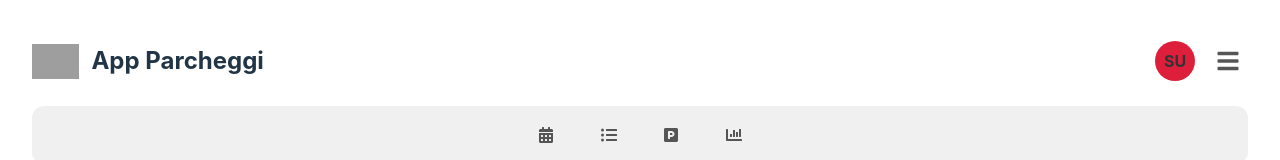
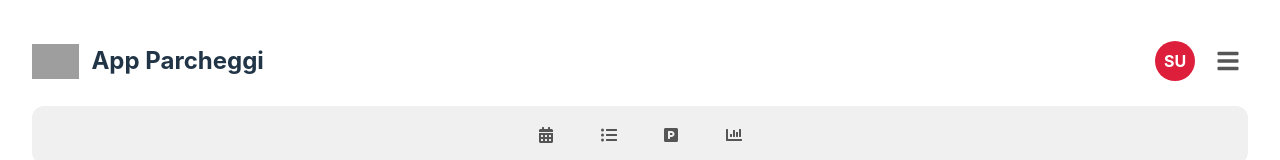
Before and after one commit to pdellibergoli/parkAppReserve, a React (Vite) app: page /profile in a window 1280 px wide. Shown: the top 160 px of the page. Built offline with nearby package versions, Linux system fonts and the light colour scheme; sample sign-in values are in the browser's storage; grey boxes are pictures that could not be loaded.

Commit message:
fix avatar colors

```diff
--- a/src/layouts/MainLayout.css
+++ b/src/layouts/MainLayout.css
@@ -44,7 +44,7 @@
   border-radius: 8px;
   color: #555; /* Icone grigio scuro */
   background-color: transparent;
-  transition: background-color .2s, color .2s;
+  transition: background-color 0.8s ease, color 0.8s ease; /* Transizione lenta e morbida (0.8s) */
 }
 .main-nav a span {
   display: none;
@@ -71,8 +71,7 @@
   width: 40px;
   height: 40px;
   border-radius: 50%;
-  background-color: #e0e0e0;
-  color: #333;
+  /* Rimosso background-color e color per permettere lo stile inline dinamico */
   display: flex;
   justify-content: center;
   align-items: center;
@@ -119,4 +118,4 @@
   flex-direction: column;
 }
 
-.dropdown-item{padding:.8rem 1.2rem;color:#333;text-decoration:none;display:block;background:0 0;border:none;width:100%;text-align:left;cursor:pointer}.dropdown-item:hover{background-color:#f0f0f0}.logout-btn{color:#DE1F3C}.logout-btn:hover{background-color:#DE1F3C;color:#fff}.user-details{padding:.8rem 1.2rem;cursor:default}.user-details p{margin:0;line-height:1.4}.user-details .user-email{font-size:.85rem;color:#666}.user-details:hover{background-color:transparent!important}.dropdown hr{border:none;border-top:1px solid #e0e0e0;margin:.5rem 0}
+.dropdown-item{padding:.8rem 1.2rem;color:#333;text-decoration:none;display:block;background:0 0;border:none;width:100%;text-align:left;cursor:pointer}.dropdown-item:hover{background-color:#f0f0f0}.logout-btn{color:#d93025}.logout-btn:hover{background-color:#d93025;color:#fff}.user-details{padding:.8rem 1.2rem;cursor:default}.user-details p{margin:0;line-height:1.4}.user-details .user-email{font-size:.85rem;color:#666}.user-details:hover{background-color:transparent!important}.dropdown hr{border:none;border-top:1px solid #e0e0e0;margin:.5rem 0}
--- a/src/layouts/MainLayout.jsx
+++ b/src/layouts/MainLayout.jsx
@@ -7,6 +7,31 @@ import { FaCalendarAlt, FaListUl, FaParking, FaChartBar, FaBars } from 'react-ic
 
 import './MainLayout.css';
 
+/**
+ * Determina il colore del testo (bianco o scuro) per un contrasto ottimale.
+ */
+const getTextColor = (hexColor) => {
+    // 1. Converte Hex in RGB (gestisce anche la forma abbreviata #RGB)
+    const shorthandRegex = /^#?([a-f\d])([a-f\d])([a-f\d])$/i;
+    const cleanHex = hexColor.replace('#', '').replace(shorthandRegex, (m, r, g, b) => r + r + g + g + b + b);
+    const result = /^([a-f\d]{2})([a-f\d]{2})([a-f\d]{2})$/i.exec(cleanHex);
+    if (!result) return 'white';
+
+    const r = parseInt(result[1], 16);
+    const g = parseInt(result[2], 16);
+    const b = parseInt(result[3], 16);
+
+    const rs = r / 255;
+    const gs = g / 255;
+    const bs = b / 255;
+
+    // 2. Calcola la Luminanza (standard W3C)
+    const luminance = 0.2126 * rs + 0.7152 * gs + 0.0722 * bs;
+
+    // 3. Soglia a 0.5: scuro per sfondi chiari, bianco per sfondi scuri
+    return luminance > 0.5 ? '#213547' : 'white';
+};
+
 // Componente per l'avatar dell'utente
 const UserAvatar = ({ user }) => {
   const getInitials = () => {
@@ -14,11 +39,11 @@ const UserAvatar = ({ user }) => {
     return user.firstName ? user.firstName[0] : 'U';
   };
 
-  const color = user.avatarColor || '#DE1F3C';
+  const backgroundColor = user.avatarColor || '#DE1F3C';
+  const textColor = getTextColor(backgroundColor); // Calcola il colore del testo
 
-  return <div className="avatar" style={{ backgroundColor: color }}>{getInitials()}</div>;
+  return <div className="avatar" style={{ backgroundColor: backgroundColor, color: textColor }}>{getInitials()}</div>;
 };
-
 
 const MainLayout = () => {
   const { user, logout } = useAuth();
--- a/src/pages/ProfilePage.jsx
+++ b/src/pages/ProfilePage.jsx
@@ -3,7 +3,7 @@
 import React, { useState } from 'react';
 import { useAuth } from '../context/AuthContext';
 import { callApi } from '../services/api';
-import AvatarColorModal from '../components/AvatarColorModal'; // NUOVO COMPONENTE
+import AvatarColorModal from '../components/AvatarColorModal';
 import './ProfilePage.css';
 
 /**
@@ -38,7 +38,7 @@ const AvatarDisplay = ({ user }) => {
   };
 
   const backgroundColor = user.avatarColor || '#DE1F3C';
-  const textColor = getTextColor(backgroundColor); // Applica la funzione di contrasto
+  const textColor = getTextColor(backgroundColor);
 
   return <div className="profile-avatar" style={{ backgroundColor: backgroundColor, color: textColor }}>{getInitials()}</div>;
 };
@@ -79,9 +79,18 @@ const ProfilePage = () => {
     setLoading(true);
     setMessage('');
     setError('');
+
+    // SICUREZZA: Pulizia dell'ID prima di inviare l'API
+    const cleanId = user.id ? user.id.toString().trim() : null;
+    if (!cleanId) {
+        setError("ID utente non valido.");
+        setLoading(false);
+        return;
+    }
+
     try {
       const updatedUser = await callApi('updateUserProfile', {
-        id: user.id,
+        id: cleanId,
         ...formData,
       });
       updateUserContext(updatedUser);
@@ -106,8 +115,17 @@ const ProfilePage = () => {
     setLoading(true);
     setMessage('');
     setError('');
+
+    // SICUREZZA: Pulizia dell'ID prima di inviare l'API
+    const cleanId = user.id ? user.id.toString().trim() : null;
+    if (!cleanId) {
+        setError("ID utente non valido.");
+        setLoading(false);
+        return;
+    }
+
     try {
-        await callApi('updateUserProfile', { id: user.id, password: passwordData.newPassword });
+        await callApi('updateUserProfile', { id: cleanId, password: passwordData.newPassword });
         setMessage('Password modificata con successo!');
         setPasswordData({ newPassword: '', confirmPassword: ''}); // Pulisce i campi
     } catch (err) {
@@ -122,10 +140,19 @@ const ProfilePage = () => {
       setLoading(true);
       setMessage('');
       setError('');
+
+      // SICUREZZA: Pulizia dell'ID prima di inviare l'API
+      const cleanId = user.id ? user.id.toString().trim() : null;
+      if (!cleanId) {
+          setError("ID utente non valido.");
+          setLoading(false);
+          return;
+      }
+
       try {
           // Chiama l'API per aggiornare solo avatarColor
           const updatedUser = await callApi('updateUserProfile', {
-              id: user.id,
+              id: cleanId,
               avatarColor: newColor
           });
           // Aggiorna il contesto
```
